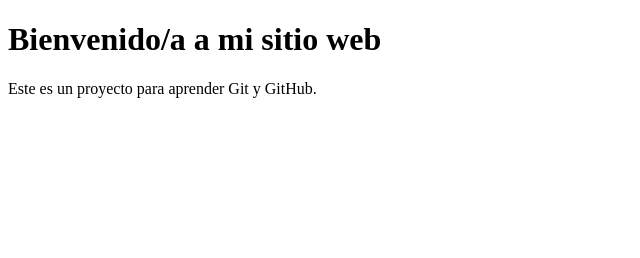
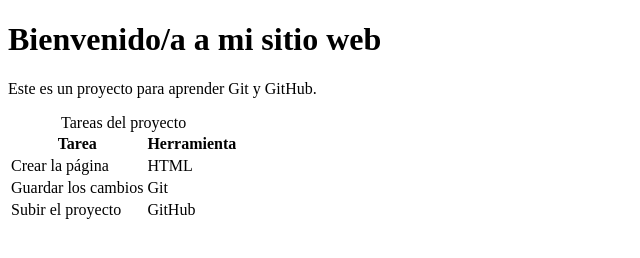
Before and after one commit to oboukhanam-cpu/Optativo, a plain HTML site: page index.html in a window 1280 px wide. Shown: the whole page, without its empty margins (0-640 px from the left). Drawn offline with Linux system fonts and the light colour scheme.

Commit message:
Añadir tabla de tareas

```diff
--- a/index.html
+++ b/index.html
@@ -8,5 +8,29 @@
 <body>
     <h1>Bienvenido/a a mi sitio web</h1>
     <p>Este es un proyecto para aprender Git y GitHub.</p>
+
+    <table>
+        <caption>Tareas del proyecto</caption>
+        <thead>
+            <tr>
+                <th scope="col">Tarea</th>
+                <th scope="col">Herramienta</th>
+            </tr>
+        </thead>
+        <tbody>
+            <tr>
+                <td>Crear la página</td>
+                <td>HTML</td>
+            </tr>
+            <tr>
+                <td>Guardar los cambios</td>
+                <td>Git</td>
+            </tr>
+            <tr>
+                <td>Subir el proyecto</td>
+                <td>GitHub</td>
+            </tr>
+        </tbody>
+    </table>
 </body>
 </html>
```
